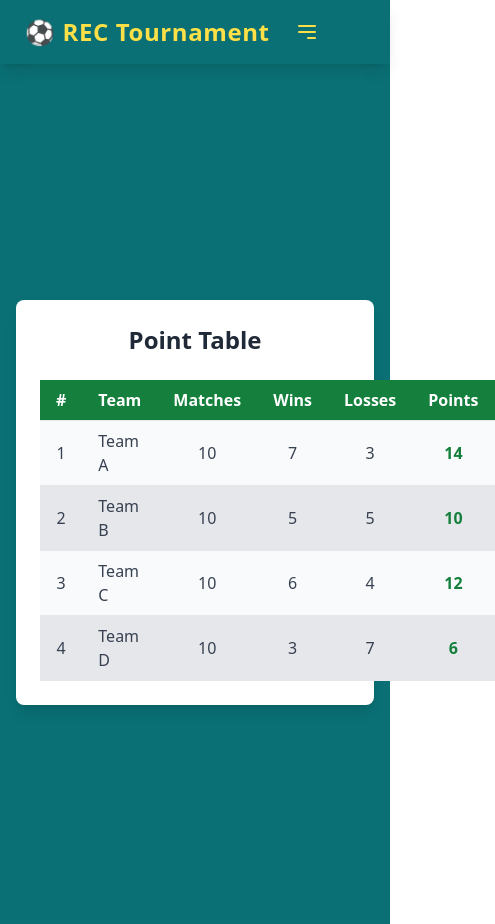
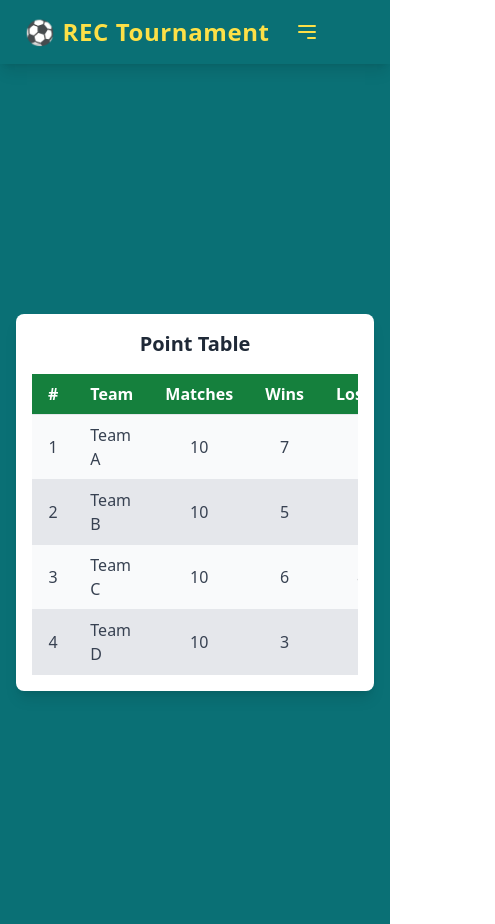
Before and after one commit to HabibullahAkhand/Tournament-player-Draft, a React (Vite) app: page /pointTable in a window 390 px wide. Shown: the whole page, 495 px wide, since content can reach past the window. Built offline with nearby package versions, Linux system fonts and the light colour scheme.

Commit message:
responsive point table

```diff
--- a/src/components/Profile/ProfileCard.jsx
+++ b/src/components/Profile/ProfileCard.jsx
@@ -1,4 +1,4 @@
-import { useState, useEffect } from 'react';
+import { useState} from 'react';
 import playersData from '../../assets/playersData.json'; // Adjust the path if necessary
 import './styleProfile.css';
 
--- a/src/pages/PointTable/PointTable.jsx
+++ b/src/pages/PointTable/PointTable.jsx
@@ -9,9 +9,12 @@ const PointTable = () => {
     ];
 
     return (
-        <div className="min-h-screen  flex items-center justify-center py-10 px-4 sm:px-6 lg:px-8">
-            <div className="bg-white w-full max-w-3xl rounded-lg shadow-lg p-6">
-                <h1 className="text-2xl font-bold text-gray-800 mb-6 text-center">Point Table</h1>
+        <div className="min-h-screen flex items-center justify-center py-10 px-4 sm:px-6 lg:px-8">
+            <div className="bg-white w-full max-w-3xl rounded-lg shadow-lg p-4 sm:p-6">
+                <h1 className="text-xl sm:text-2xl font-bold text-gray-800 mb-4 sm:mb-6 text-center">Point Table</h1>
+
+                {/* Add a scroll container for smaller screens */}
+                <div className="overflow-x-auto">
                     <table className="w-full border-collapse">
                         <thead>
                             <tr className="bg-green-700 text-white">
@@ -45,6 +48,7 @@ const PointTable = () => {
                     </table>
                 </div>
             </div>
+        </div>
     );
 };
 
--- a/src/pages/Teams/Teams.jsx
+++ b/src/pages/Teams/Teams.jsx
@@ -1,4 +1,4 @@
-import React, { useState, useEffect } from 'react';
+import { useState, useEffect } from 'react';
 import playersData from '../../assets/playersData.json';
 
 // Define the team data with player ID arrays
@@ -59,7 +59,7 @@ const Teams = () => {
                     <div
                         key={index}
                         onClick={() => openModal(team)}
-                        className={`flex items-center justify-center h-36 sm:h-48 w-full sm:w-48 rounded-xl shadow-lg text-[#FDE047] text-lg sm:text-2xl font-semibold ${team.gradient} transition transform hover:scale-105 cursor-pointer`}
+                        className={`flex items-center justify-center h-36 sm:h-48 w-full sm:w-48 rounded-xl shadow-lg text-[#FDE047] text-lg sm:text-2xl font-semibold ${team.gradient} transition transform hover:scale-105 cursor-pointer px-8 `}
                     >
                         {team.name}
                     </div>
```
Lines whose indentation alone changed are shown as unchanged.
